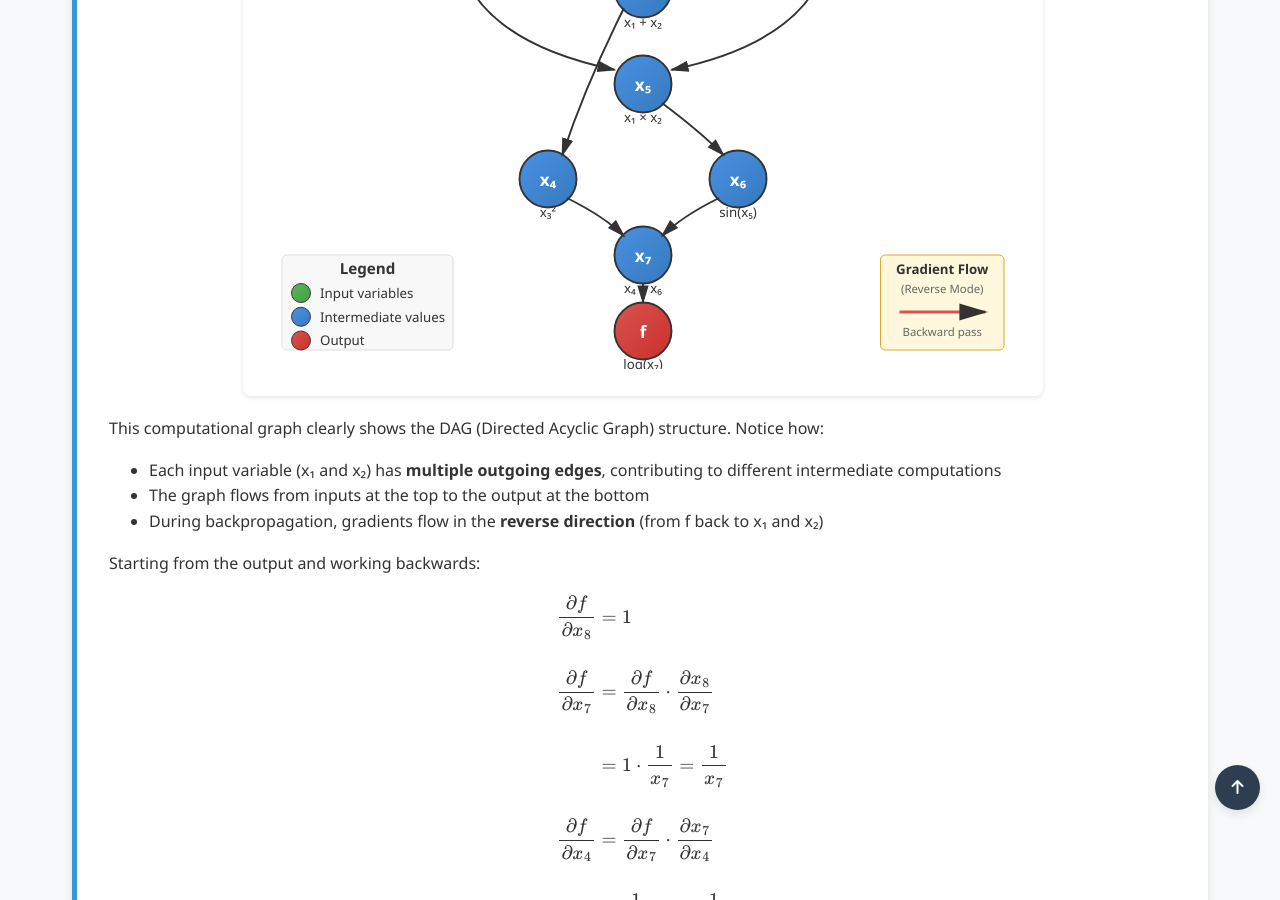
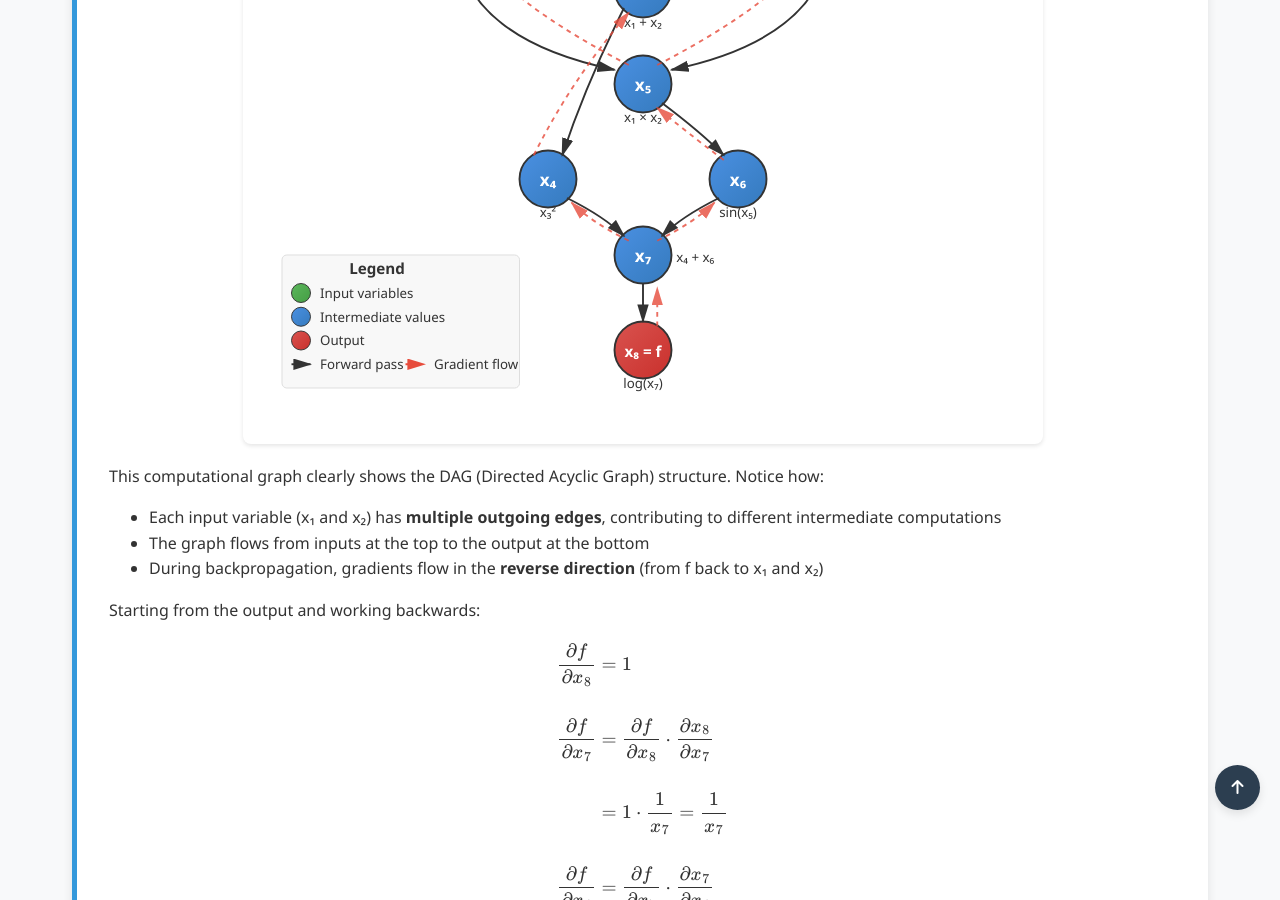
Before and after one commit to Yusukey01/yusukey01.github.io, a Jekyll site: the page built from Mathematics/Machine_learning/autodiff.html, in a window 1280 px wide and 900 px high, scrolled down 1755 px. Built offline with Jekyll 4.4.1, drawn with Linux system fonts in a browser that asks for light colours.

Commit message:
made V-5 autodiff

```diff
--- a/Mathematics/Machine_learning/autodiff.html
+++ b/Mathematics/Machine_learning/autodiff.html
@@ -59,11 +59,16 @@ uses_python: false
                 </p>
 
                 <div style="max-width: 800px; margin: 20px auto; background: white; padding: 20px; border-radius: 8px; box-shadow: 0 2px 4px rgba(0,0,0,0.1);">
-                    <svg viewBox="0 0 800 600" xmlns="http://www.w3.org/2000/svg">
+                    <svg viewBox="0 0 800 650" xmlns="http://www.w3.org/2000/svg">
                       <defs>
-                        <!-- Arrow marker -->
+                        <!-- Arrow marker for forward pass -->
                         <marker id="arrowhead" markerWidth="10" markerHeight="10" refX="9" refY="3" orient="auto">
                           <polygon points="0 0, 10 3, 0 6" fill="#333" />
+                        </marker>
+
+                        <!-- Arrow marker for backward pass -->
+                        <marker id="arrowhead-red" markerWidth="10" markerHeight="10" refX="9" refY="3" orient="auto">
+                          <polygon points="0 0, 10 3, 0 6" fill="#e74c3c" />
                         </marker>
 
                         <!-- Gradient for nodes -->
@@ -122,18 +127,18 @@ uses_python: false
                         <!-- x7 = x4 + x6 -->
                         <circle cx="400" cy="480" r="30" fill="url(#nodeGradient)" stroke="#333" stroke-width="2"/>
                         <text x="400" y="487" text-anchor="middle" font-size="18" font-weight="bold" fill="white">x₇</text>
-                        <text x="400" y="520" text-anchor="middle" font-size="14" fill="#333">x₄ + x₆</text>
+                        <text x="435" y="487" text-anchor="start" font-size="14" fill="#333">x₄ + x₆</text>
                       </g>
 
                       <!-- Output node -->
                       <g id="output-node">
-                        <circle cx="400" cy="560" r="30" fill="url(#outputGradient)" stroke="#333" stroke-width="2"/>
-                        <text x="400" y="567" text-anchor="middle" font-size="18" font-weight="bold" fill="white">f</text>
-                        <text x="400" y="600" text-anchor="middle" font-size="14" fill="#333">log(x₇)</text>
+                        <circle cx="400" cy="580" r="30" fill="url(#outputGradient)" stroke="#333" stroke-width="2"/>
+                        <text x="400" y="587" text-anchor="middle" font-size="16" font-weight="bold" fill="white">x₈ = f</text>
+                        <text x="400" y="620" text-anchor="middle" font-size="14" fill="#333">log(x₇)</text>
                       </g>
 
-                      <!-- Edges -->
-                      <g id="edges" fill="none" stroke="#333" stroke-width="2">
+                      <!-- Forward edges (black) -->
+                      <g id="forward-edges" fill="none" stroke="#333" stroke-width="2">
                         <!-- x1 to x3 -->
                         <path d="M 220 120 Q 300 150 380 180" marker-end="url(#arrowhead)"/>
 
@@ -159,13 +164,43 @@ uses_python: false
                         <path d="M 480 420 Q 440 440 420 460" marker-end="url(#arrowhead)"/>
 
                         <!-- x7 to f -->
-                        <path d="M 400 510 L 400 530" marker-end="url(#arrowhead)"/>
+                        <path d="M 400 510 L 400 550" marker-end="url(#arrowhead)"/>
+                      </g>
+
+                      <!-- Backward edges (red) - gradient flow -->
+                      <g id="backward-edges" fill="none" stroke="#e74c3c" stroke-width="2" stroke-dasharray="5,5" opacity="0.8">
+                        <!-- f to x7 -->
+                        <path d="M 415 555 L 415 515" marker-end="url(#arrowhead-red)"/>
+
+                        <!-- x7 to x4 -->
+                        <path d="M 385 465 Q 345 445 325 425" marker-end="url(#arrowhead-red)"/>
+
+                        <!-- x7 to x6 -->
+                        <path d="M 415 465 Q 455 445 475 425" marker-end="url(#arrowhead-red)"/>
+
+                        <!-- x4 to x3 -->
+                        <path d="M 285 375 Q 325 295 385 225" marker-end="url(#arrowhead-red)"/>
+
+                        <!-- x6 to x5 -->
+                        <path d="M 485 380 Q 445 350 415 325" marker-end="url(#arrowhead-red)"/>
+
+                        <!-- x3 to x1 -->
+                        <path d="M 385 185 Q 305 155 225 125" marker-end="url(#arrowhead-red)"/>
+
+                        <!-- x3 to x2 -->
+                        <path d="M 415 185 Q 495 155 575 125" marker-end="url(#arrowhead-red)"/>
+
+                        <!-- x5 to x1 -->
+                        <path d="M 385 280 Q 230 200 215 135" marker-end="url(#arrowhead-red)"/>
+
+                        <!-- x5 to x2 -->
+                        <path d="M 415 280 Q 570 200 585 135" marker-end="url(#arrowhead-red)"/>
                       </g>
 
                       <!-- Legend -->
                       <g id="legend" transform="translate(20, 480)">
-                        <rect x="0" y="0" width="180" height="100" fill="#f8f8f8" stroke="#ddd" stroke-width="1" rx="5"/>
-                        <text x="90" y="20" text-anchor="middle" font-size="16" font-weight="bold" fill="#333">Legend</text>
+                        <rect x="0" y="0" width="250" height="140" fill="#f8f8f8" stroke="#ddd" stroke-width="1" rx="5"/>
+                        <text x="100" y="20" text-anchor="middle" font-size="16" font-weight="bold" fill="#333">Legend</text>
 
                         <circle cx="20" cy="40" r="10" fill="url(#inputGradient)" stroke="#333" stroke-width="1"/>
                         <text x="40" y="45" font-size="14" fill="#333">Input variables</text>
@@ -175,19 +210,17 @@ uses_python: false
 
                         <circle cx="20" cy="90" r="10" fill="url(#outputGradient)" stroke="#333" stroke-width="1"/>
                         <text x="40" y="95" font-size="14" fill="#333">Output</text>
+
+                        <path d="M 10 115 L 30 115" stroke="#333" stroke-width="2" marker-end="url(#arrowhead)"/>
+                        <text x="40" y="120" font-size="14" fill="#333">Forward pass</text>
+
+                        <path d="M 130 115 L 150 115" stroke="#e74c3c" stroke-width="2" stroke-dasharray="5,5" marker-end="url(#arrowhead-red)"/>
+                        <text x="160" y="120" font-size="14" fill="#333">Gradient flow</text>
                       </g>
 
-                      <!-- Gradient flow annotation -->
-                      <g id="gradient-flow" transform="translate(650, 480)">
-                        <rect x="0" y="0" width="130" height="100" fill="#fff8dc" stroke="#daa520" stroke-width="1" rx="5"/>
-                        <text x="65" y="20" text-anchor="middle" font-size="14" font-weight="bold" fill="#333">Gradient Flow</text>
-                        <text x="65" y="40" text-anchor="middle" font-size="12" fill="#666">(Reverse Mode)</text>
-
-                        <path d="M 20 60 L 110 60" stroke="#d9534f" stroke-width="3" marker-end="url(#arrowhead)"/>
-                        <text x="65" y="85" text-anchor="middle" font-size="12" fill="#666">Backward pass</text>
-                      </g>
                     </svg>
                 </div>
+
 
                 <p style="margin-top: 20px;">
                     This computational graph clearly shows the DAG (Directed Acyclic Graph) structure. Notice how:
```
